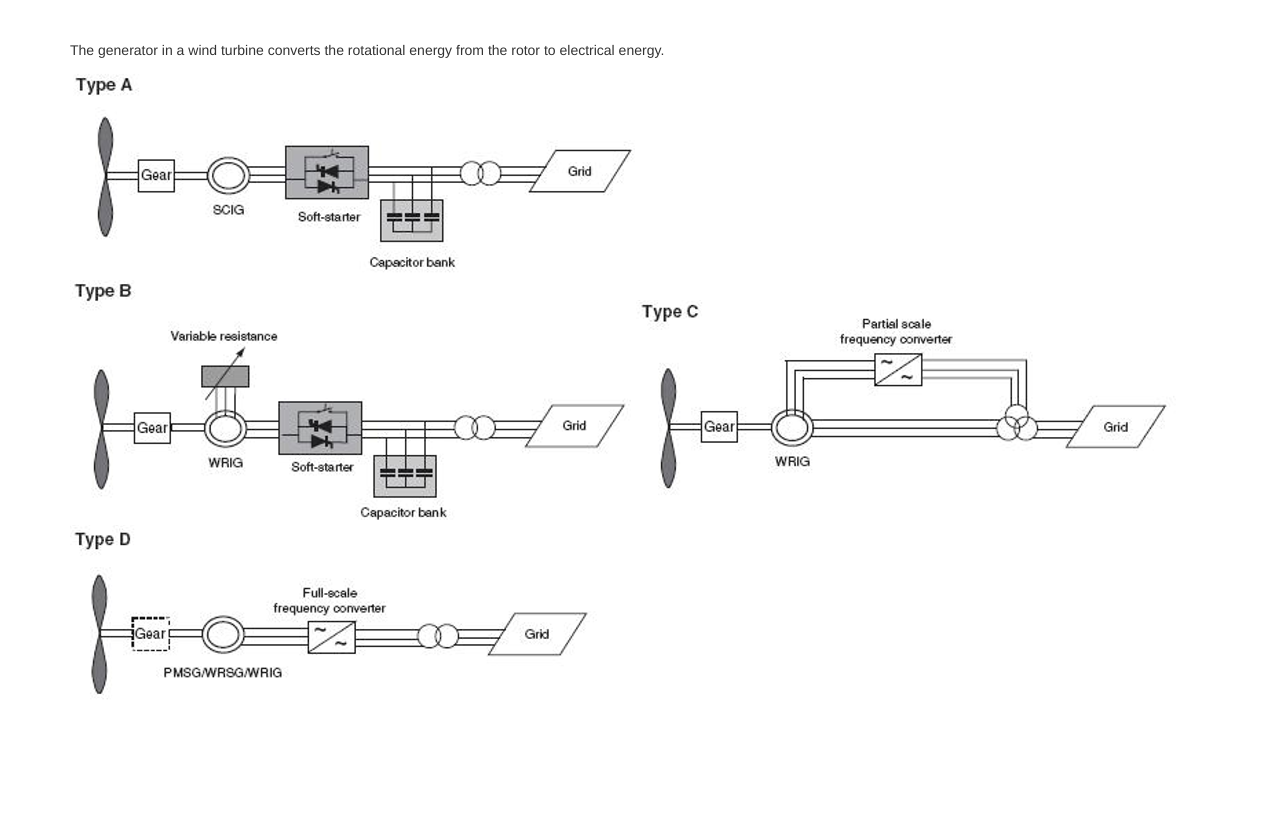
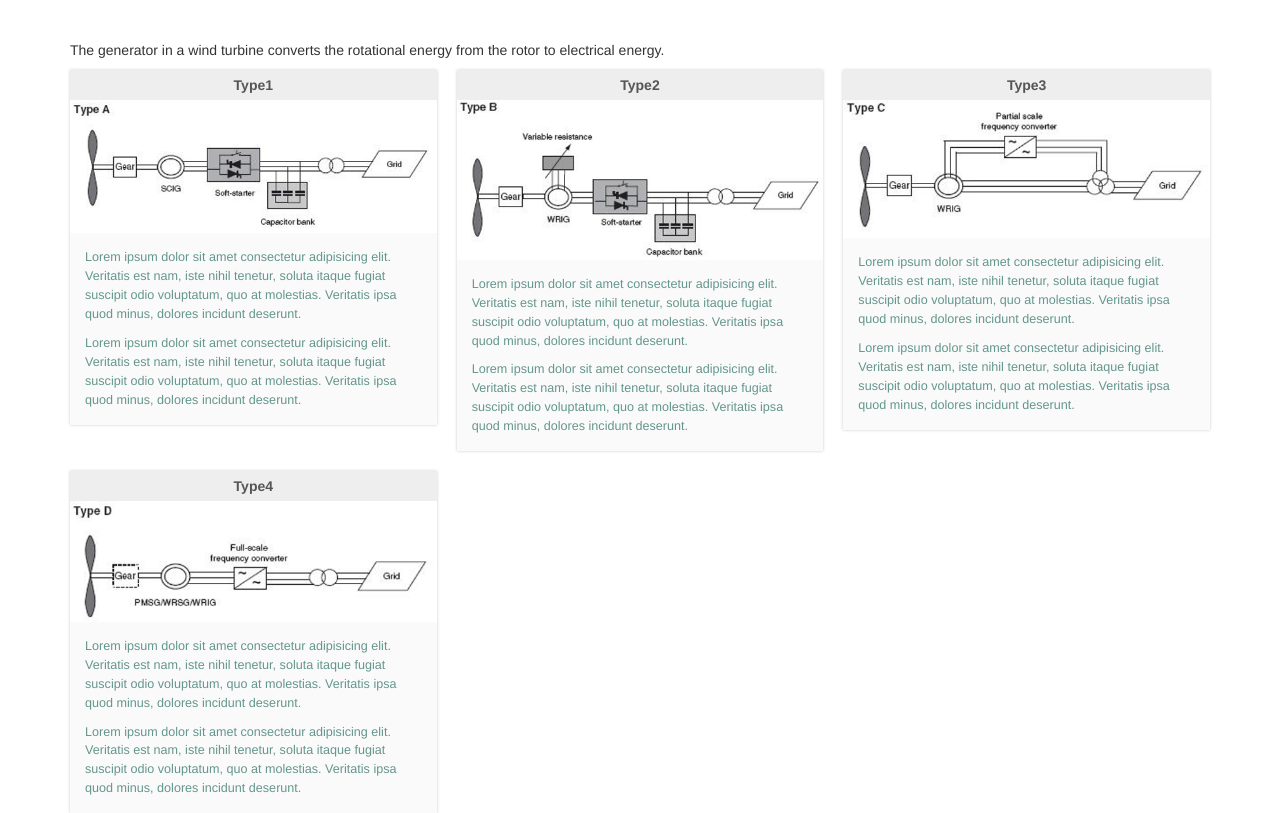
Before and after one commit to FL-Optimus/Optimus, a Django app: page /generators in a window 1280 px wide. Shown: the part 52-865 px from the top of the page. Before the commit the page ends 751 px from the top, so only its background shows below. Run offline with Django 3.2, Linux system fonts and the light colour scheme; some libraries are stand-ins or nearby versions.

Commit message:
add generator detail views

```diff
--- a/Optimus/Optimus/settings.py
+++ b/Optimus/Optimus/settings.py
@@ -11,6 +11,7 @@ https://docs.djangoproject.com/en/3.1/ref/settings/
 """
 
 from pathlib import Path
+import os
 
 # Build paths inside the project like this: BASE_DIR / 'subdir'.
 BASE_DIR = Path(__file__).resolve().parent.parent
@@ -120,3 +121,4 @@ USE_TZ = True
 # https://docs.djangoproject.com/en/3.1/howto/static-files/
 
 STATIC_URL = '/static/'
+STATICFILES_DIRS = [os.path.join(BASE_DIR, 'static')]
--- a/Optimus/WindTurbine/templates/base.html
+++ b/Optimus/WindTurbine/templates/base.html
@@ -7,10 +7,11 @@
     <meta charset="utf-8">
     <meta name="viewport" content="width=device-width, initial-scale=1">
     <link rel="stylesheet" href="https://maxcdn.bootstrapcdn.com/bootstrap/3.4.1/css/bootstrap.min.css">
-    <link rel="stylesheet" type="text/css" href="{% static 'style.css' %}">
-    <link rel="stylesheet" type="text/css" href="{% static 'card.css' %}">
+    <!-- <link rel="stylesheet" type="text/css" href="{% static 'style.css' %}">
+    <link rel="stylesheet" type="text/css" href="{% static 'card.css' %}"> -->
+    <link rel="stylesheet" href="{% static '/css/main.css' %}">
+
     <script src="{% static 'fontawesome_free/js/all.min.js' %}"></script>
-
     <script src="https://ajax.googleapis.com/ajax/libs/jquery/3.5.1/jquery.min.js"></script>
     <script src="https://maxcdn.bootstrapcdn.com/bootstrap/3.4.1/js/bootstrap.min.js"></script>
 </head>
--- /dev/null
+++ b/Optimus/WindTurbine/templates/components/generator/generator.html
@@ -0,0 +1,23 @@
+{% extends "base.html" %}
+{% load static %}
+{% block main %}
+
+
+    <p>The generator in a wind turbine converts the rotational energy from the rotor to electrical energy.</p>
+
+    <div class="gen_cards">
+        {% for type in types %}
+            <a href="/generators/{{type}}">
+                <div class="gen_card">
+                    <div class="gen_card__info"><b>{{type}}</b></div>
+                    <img src="{% static '/images/generator/' %}{{type}}.PNG" alt="" class="gen_card__image">
+                    <div class="gen_card__content">
+                        <p>Lorem ipsum dolor sit amet consectetur adipisicing elit. Veritatis est nam, iste nihil tenetur, soluta itaque fugiat suscipit odio voluptatum, quo at molestias. Veritatis ipsa quod minus, dolores incidunt deserunt.</p>
+                        <p>Lorem ipsum dolor sit amet consectetur adipisicing elit. Veritatis est nam, iste nihil tenetur, soluta itaque fugiat suscipit odio voluptatum, quo at molestias. Veritatis ipsa quod minus, dolores incidunt deserunt.</p>
+                    </div>
+                </div>
+            </a>
+        {% endfor %}
+    </div>
+
+{% endblock main %}
--- a/Optimus/WindTurbine/templates/generator.html
+++ /dev/null
@@ -1,13 +0,0 @@
-{% extends "base.html" %}
-{% load static %}
-{% block main %}
-
-    <p>The generator in a wind turbine converts the rotational energy from the rotor to electrical energy.
-    </p>
-    {% for type in types %}
-        <a href="#">
-            <img src="{% static '/images/' %}{{type}}.PNG" alt="{{type}}">
-        </a>
-    {% endfor %}
-
-{% endblock main %}
--- a/Optimus/WindTurbine/urls.py
+++ b/Optimus/WindTurbine/urls.py
@@ -1,8 +1,11 @@
 from django.urls import path
 
 from . import views
-
+# from django.contrib.staticfiles.urls import staticfiles_urlpatterns
 urlpatterns = [
     path('', views.home, name='home'),
     path('generators', views.generator_list_view, name='generators'),
+    path('generators/<gen_type>', views.generator_detail_view, name='generator_types'),
 ]
+
+# urlpatterns += staticfiles_urlpatterns()
--- a/Optimus/WindTurbine/views.py
+++ b/Optimus/WindTurbine/views.py
@@ -9,4 +9,10 @@ def generator_list_view(request):
     context = {
         'types': types
     }
-    return render(request, 'generator.html', context)
+    return render(request, 'components/generator/generator.html', context)
+
+def generator_detail_view(request, gen_type):
+    print(f'components/generator/types/{gen_type}.html')
+    # types/{gen_type}
+
+    return render(request, f'components/generator/types/{gen_type}.html')
--- /dev/null
+++ b/Optimus/static/css/main.css
@@ -0,0 +1,37 @@
+.gen_cards {
+    display: grid;
+    grid-template-columns: repeat(auto-fill, minmax(300px, 1fr));
+    gap: 20px;
+}
+.gen_cards a {
+    color: #64968c;
+    text-decoration: none;
+}
+
+.gen_card {
+    box-shadow: 0 0 3px rgba(0, 0, 0, 0.2);
+}
+.gen_card__image {
+    width: 100%;
+    display: block;
+}
+.gen_card__content {
+    line-height: 1.5;
+    font-size: 0.9em;
+    padding: 15px;
+    background: #fafafa;
+}
+.gen_card__content > p:first-of-type {
+    margin-top: 0;
+}
+.gen_card__content > p:last-of-type {
+    margin-bottom: 0;
+}
+
+.gen_card__info {
+    padding: 5px;
+    justify-content: space-between;
+    text-align: center;
+    color: #555555;
+    background: #eeeeee;
+}
```
Also changed, not shown: Optimus/WindTurbine/templates/components/generator/types/type1.html (added, +8 -0 lines), Optimus/WindTurbine/templates/components/generator/types/type2.html (added, +8 -0 lines), Optimus/WindTurbine/templates/components/generator/types/type3.html (added, +8 -0 lines), Optimus/WindTurbine/templates/components/generator/types/type4.html (added, +8 -0 lines), Optimus/static/images/generator/Type1.PNG (renamed from Optimus/static/images/Type1.PNG), Optimus/static/images/generator/Type2.PNG (renamed from Optimus/static/images/Type2.PNG), Optimus/static/images/generator/Type3.PNG (renamed from Optimus/static/images/Type3.PNG), Optimus/static/images/generator/Type4.PNG (renamed from Optimus/static/images/Type4.PNG).
